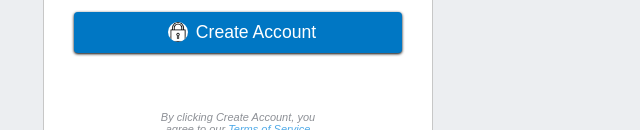
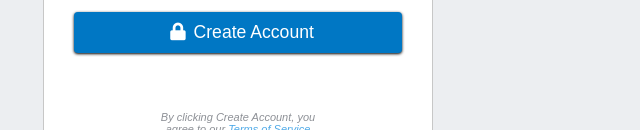
Before and after one commit to jsariasgeek/microverse-html-forms, a plain HTML site: page index.html in a window 1280 px wide. Shown: the part 670-800 px from the top of the page, 402-1042 px from the left. Drawn offline with Linux system fonts and the light colour scheme.

Commit message:
Changed img 'create account' button for an icon

```diff
--- a/index.html
+++ b/index.html
@@ -64,7 +64,7 @@
                     <input type="password" id="confirm-password" placeholder="Password">
                 </div>
 
-                <button class="create-account"><img src="images/lock.png" alt="Create Account">Create Account</button>
+                <button class="create-account"><i class="fas fa-lock sign-in-icon"></i>Create Account</button>
             </div>
             <div class="disclaimer">
                 <i>By clicking Create Account, you agree to our
```
